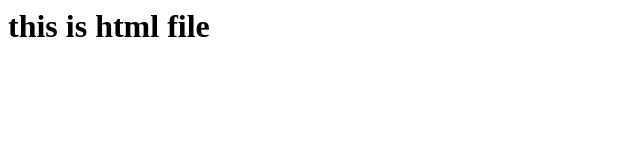
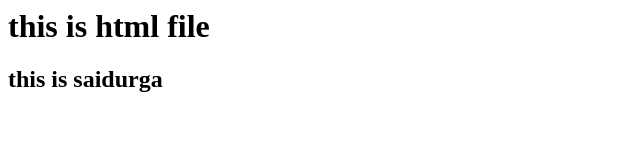
Before and after one commit to Saidurgatalluri/MyFirstRepo_Devops, a plain HTML site: page index.html in a window 1280 px wide. Shown: the whole page, without its empty margins (0-640 px from the left). Drawn offline with Linux system fonts and the light colour scheme.

Commit message:
Update index.html

```diff
--- a/index.html
+++ b/index.html
@@ -1 +1,2 @@
 <h1> this is html file</h1>
+<h2> this is saidurga</h2>
```
